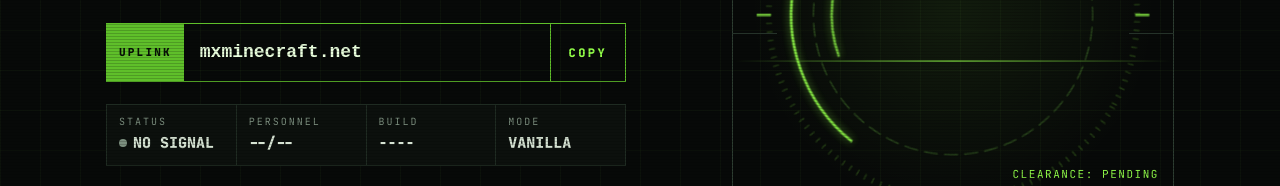
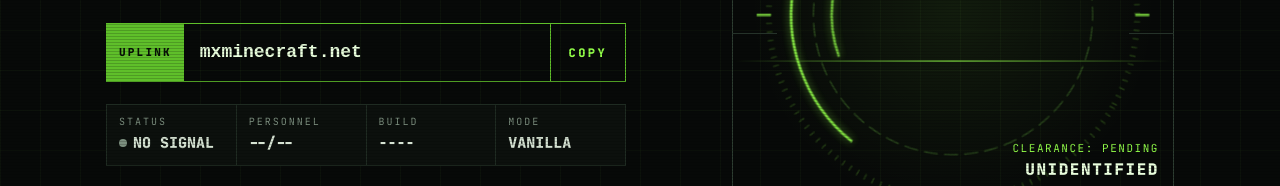
Before and after one commit to EeyoreNN/mxminecraft-site, a plain HTML site: page index.html in a window 1280 px wide. Shown: the part 370-556 px from the top of the page. Drawn offline with Linux system fonts and the light colour scheme; no server answers.

Commit message:
Keep nametag clear of two-line subtitles
Co-Authored-By: Claude Opus 5.5 <noreply@anthropic.com>

```diff
--- a/index.html
+++ b/index.html
@@ -73,7 +73,7 @@ h1 .g{color:var(--g)}
 .frame .tl,.frame .br{position:absolute;font-size:11px;letter-spacing:.14em;color:var(--g);pointer-events:none}
 .frame .tl{top:10px;left:14px} .frame .br{bottom:10px;right:14px;text-align:right}
 .frame .br b{display:block;font-size:16px;color:#eaffde}
-.frame .br{bottom:58px}
+.frame .br{bottom:84px}
 /* Iron-Man-style holo HUD, in our palette */
 .holo{position:absolute;left:50%;top:46%;width:min(92%,420px);aspect-ratio:1;transform:translate(-50%,-50%);pointer-events:none;opacity:.9}
 .holo circle{fill:none}
```
